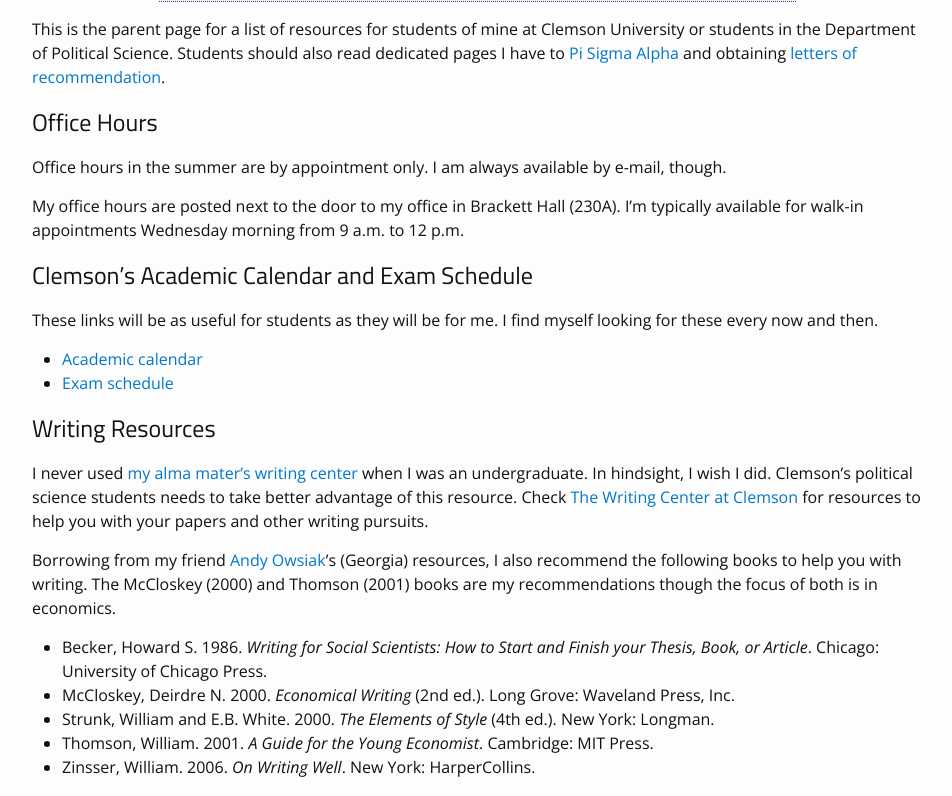
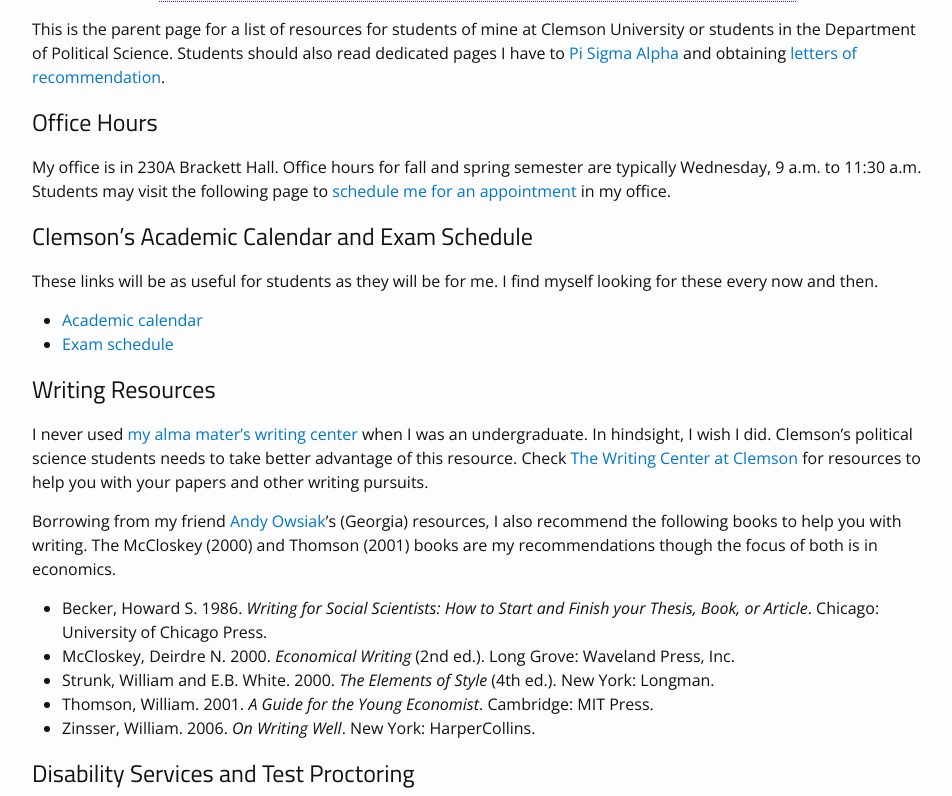
Before and after one commit to svmiller/svmiller.github.io, a Jekyll site: the page built from for-students.md, in a window 1280 px wide and 900 px high, scrolled down 377 px, cut to the strip 104-900 px from the top of the window. Shown: the whole strip, without its empty margins (163-1115 px from the left). Built offline with Jekyll 4.4.1, drawn with Linux system fonts in a browser that asks for light colours.

Commit message:
add ycb.me app, changed relevant pages

```diff
--- a/_data/menu.yml
+++ b/_data/menu.yml
@@ -10,6 +10,8 @@
 - title: "For Students"
   href: "/for-students/"
   subcategories:
+    - subtitle: "Office Hours Appointment"
+      subhref: "/for-students/office-hours-appointment/"
     - subtitle: "Letters of Recommendation"
       subhref: "/for-students/letters-of-recommendation/"
     - subtitle: "Pi Sigma Alpha"
--- a/for-students.md
+++ b/for-students.md
@@ -10,9 +10,7 @@
 
 ## Office Hours
 
-Office hours in the summer are by appointment only. I am always available by e-mail, though.
-
-My office hours are posted next to the door to my office in Brackett Hall (230A). I'm typically available for walk-in appointments Wednesday morning from 9 a.m. to 12 p.m.
+My office is in 230A Brackett Hall. Office hours for fall and spring semester are typically Wednesday, 9 a.m. to 11:30 a.m. Students may visit the following page to [schedule me for an appointment](/for-students/office-hours-appointment/) in my office.
 
 ## Clemson’s Academic Calendar and Exam Schedule
 
```
Also changed, not shown: for-students/office-hours.md (added, +13 -0 lines).
